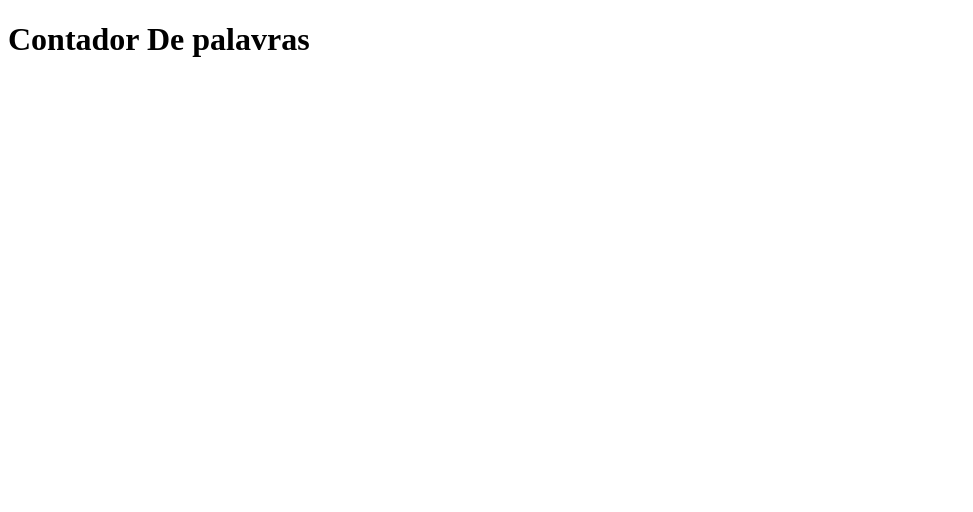
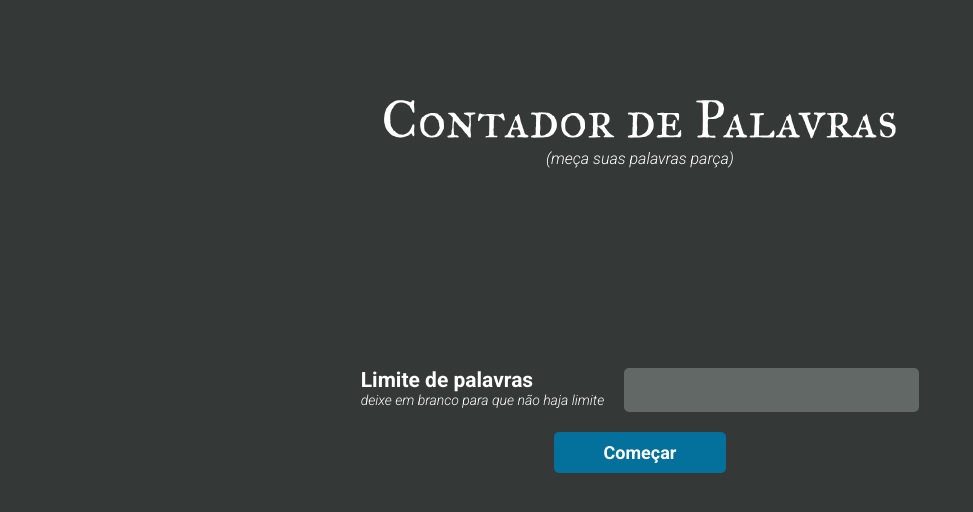
Before and after one commit to lucaszawadneak/WordCounter, an Angular app: page / in a window 1280 px wide. Shown: the top 512 px of the page, without its empty margins (0-973 px from the left). Built offline with nearby package versions, Linux system fonts and the light colour scheme.

Commit message:
Header | Limit page

```diff
--- a/src/app/app.component.css
+++ b/src/app/app.component.css
@@ -0,0 +1,12 @@
+#container {
+  width: 100%;
+  display: flex;
+  flex-direction: column;
+  align-items: center;
+  margin-top: 100px;
+}
+
+#container img {
+  width: 40%;
+  margin-bottom: 10px;
+}
--- a/src/app/app.component.html
+++ b/src/app/app.component.html
@@ -1 +1,5 @@
-<h1>Contador De palavras</h1>
+<div id="container">
+  <img src="../assets/title.svg" alt="Contador" />
+  <p>(meça suas palavras parça)</p>
+  <app-limit></app-limit>
+</div>
--- a/src/app/app.module.ts
+++ b/src/app/app.module.ts
@@ -2,10 +2,14 @@ import { NgModule } from '@angular/core';
 import { BrowserModule } from '@angular/platform-browser';
 
 import { AppComponent } from './app.component';
+import { LimitComponent } from './components/limit/limit.component';
+import { CounterComponent } from './components/counter/counter.component';
 
 @NgModule({
   declarations: [
-    AppComponent
+    AppComponent,
+    LimitComponent,
+    CounterComponent
   ],
   imports: [
     BrowserModule
--- /dev/null
+++ b/src/app/components/counter/counter.component.html
@@ -0,0 +1 @@
+<p>counter works!</p>
--- /dev/null
+++ b/src/app/components/counter/counter.component.ts
@@ -0,0 +1,15 @@
+import { Component, OnInit } from '@angular/core';
+
+@Component({
+  selector: 'app-counter',
+  templateUrl: './counter.component.html',
+  styleUrls: ['./counter.component.css']
+})
+export class CounterComponent implements OnInit {
+
+  constructor() { }
+
+  ngOnInit(): void {
+  }
+
+}
--- /dev/null
+++ b/src/app/components/limit/limit.component.css
@@ -0,0 +1,57 @@
+#container {
+  display: flex;
+  flex-direction: column;
+  margin-top: 200px;
+}
+
+#container h4 {
+  font-family: "Roboto", sans-serif;
+  font-weight: 700;
+  font-size: 21px;
+}
+
+#container p {
+  font-size: 14px;
+}
+
+.direction-row {
+  display: flex;
+}
+
+#container input {
+  margin-left: 20px;
+  background-color: #626866;
+  border-radius: 5px;
+  color: #fff;
+  border: 0px;
+  border: 1px;
+  font-size: 21px;
+  padding: 10px 5px;
+  font-weight: bold;
+  text-align: right;
+  transition: 300ms;
+}
+
+#container input:focus {
+  background-color: #343837;
+  border-bottom: 1px solid #ddd;
+  border-radius: 0px;
+}
+
+#container button {
+  background-color: #03719c;
+  border: 0px;
+  border-radius: 5px;
+  align-self: center;
+  padding: 10px 50px;
+  font-size: 18px;
+  color: #fff;
+  margin-top: 20px;
+  font-weight: bold;
+  font-family: "Roboto", sans-serif;
+  transition: 300ms;
+}
+
+#container button:hover {
+  opacity: 0.7;
+}
--- /dev/null
+++ b/src/app/components/limit/limit.component.html
@@ -0,0 +1,10 @@
+<div id="container">
+  <div class="direction-row">
+    <div>
+      <h4>Limite de palavras</h4>
+      <p>deixe em branco para que não haja limite</p>
+    </div>
+    <input type="numer" />
+  </div>
+  <button>Começar</button>
+</div>
--- /dev/null
+++ b/src/app/components/limit/limit.component.ts
@@ -0,0 +1,15 @@
+import { Component, OnInit } from '@angular/core';
+
+@Component({
+  selector: 'app-limit',
+  templateUrl: './limit.component.html',
+  styleUrls: ['./limit.component.css']
+})
+export class LimitComponent implements OnInit {
+
+  constructor() { }
+
+  ngOnInit(): void {
+  }
+
+}
--- /dev/null
+++ b/src/data/sentences.ts
@@ -0,0 +1,4 @@
+// MEÇA SUAS PALAVRAS PARÇA
+// GRAÇAS A DEUS É SEXTA FEIRA - SHREK
+// DESLIGA FREEZER A NOTCHI - JAQUIN
+// JÁ QUE È PRA TOMBAR...
--- a/src/index.html
+++ b/src/index.html
@@ -6,6 +6,11 @@
     <base href="/" />
     <meta name="viewport" content="width=device-width, initial-scale=1" />
     <link rel="icon" type="image/x-icon" href="favicon.ico" />
+    <link rel="preconnect" href="https://fonts.gstatic.com" />
+    <link
+      href="https://fonts.googleapis.com/css2?family=Roboto:ital,wght@0,400;0,500;0,700;1,300&display=swap"
+      rel="stylesheet"
+    />
   </head>
   <body>
     <app-root></app-root>
--- a/src/styles.css
+++ b/src/styles.css
@@ -1 +1,40 @@
-/* You can add global styles to this file, and also import other style files */
+* {
+  margin: 0;
+  padding: 0;
+  outline: 0;
+  box-sizing: border-box;
+}
+*:focus {
+  outline: 0;
+}
+html,
+body,
+#root {
+  height: 100%;
+}
+body {
+  -webkit-font-smoothing-: antialiased;
+  background-color: #343837;
+  color: #fff;
+}
+body,
+input,
+button {
+  font-size: 16px, "Roboto", sans-serif;
+}
+a {
+  text-decoration: none;
+}
+ul {
+  list-style: none;
+}
+button,
+a {
+  cursor: pointer;
+}
+
+p {
+  font-family: "Roboto", sans-serif;
+  font-style: italic;
+  font-weight: 300;
+}
```
Also changed, not shown: src/app/components/counter/counter.component.css (added), src/assets/title.svg (added).
